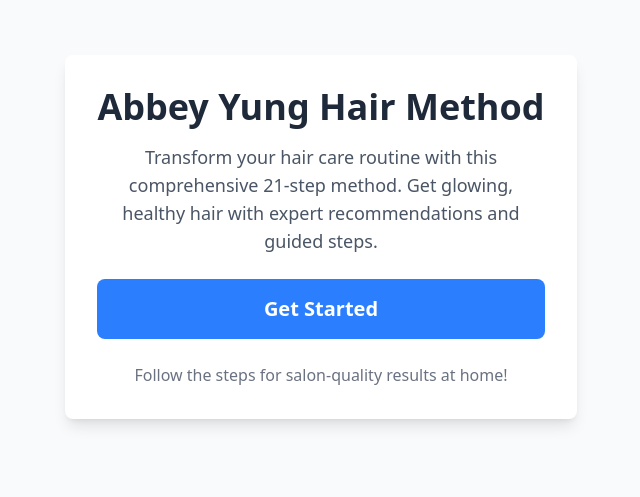
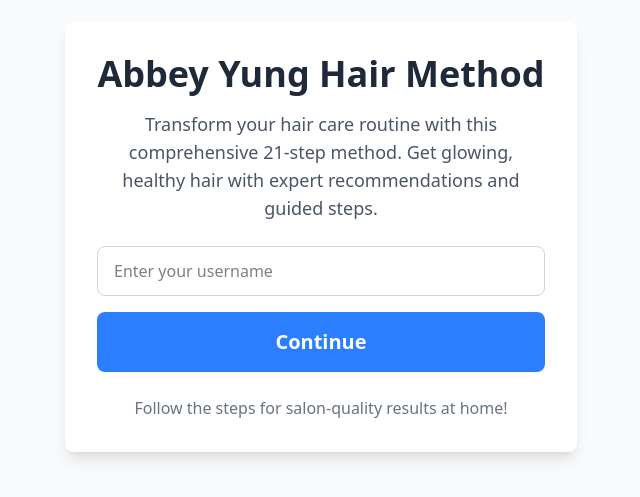
Before and after one commit to emilieschario/abbey-yung-hair, a Next.js app: page / in a window 1280 px wide. Shown: the part 163-660 px from the top of the page, without its empty margins (319-959 px from the left). Built offline with nearby package versions, Linux system fonts and the light colour scheme.

Commit message:
feat: add username input functionality to the app

```diff
--- a/src/app/page.tsx
+++ b/src/app/page.tsx
@@ -11,17 +11,32 @@ export default function Home() {
   const [currentStepIndex, setCurrentStepIndex] = useState(0);
   const [sessions, setSessions] = useState<Session[]>([]);
   const [currentSession, setCurrentSession] = useState<StepRecord[]>([]);
+  const [username, setUsername] = useState<string>('');
+  const [usernameEntered, setUsernameEntered] = useState(false);
 
   useEffect(() => {
     const stored = localStorage.getItem('hairCareSessions');
     if (stored) {
       setSessions(JSON.parse(stored));
     }
+    const storedUsername = localStorage.getItem('hairCareUsername');
+    if (storedUsername) {
+      setUsername(storedUsername);
+      setUsernameEntered(true);
+    }
   }, []);
 
   const saveSessions = (newSessions: Session[]) => {
     setSessions(newSessions);
     localStorage.setItem('hairCareSessions', JSON.stringify(newSessions));
+  };
+
+  const handleUsernameSubmit = (e: React.FormEvent) => {
+    e.preventDefault();
+    if (username.trim()) {
+      localStorage.setItem('hairCareUsername', username);
+      setUsernameEntered(true);
+    }
   };
 
   const handleStepChoice = useCallback((stepId: number, performed: boolean) => {
@@ -36,6 +51,10 @@ export default function Home() {
   }, []);
 
   const handleStart = () => {
+    if (!usernameEntered) {
+      alert('Please enter your username first!');
+      return;
+    }
     setIsStarted(true);
     setCurrentStepIndex(0);
     setCurrentSession([]);
@@ -120,6 +139,41 @@ export default function Home() {
       );
     }
 
+    if (!usernameEntered) {
+      return (
+        <div className="min-h-screen bg-gray-50 flex flex-col items-center justify-center p-6">
+          <div className="bg-white rounded-lg shadow-lg max-w-lg w-full p-8 text-center">
+            <h1 className="text-4xl font-bold text-gray-800 mb-4">Abbey Yung Hair Method</h1>
+            <p className="text-gray-600 text-lg mb-6">
+              Transform your hair care routine with this comprehensive 21-step method.
+              Get glowing, healthy hair with expert recommendations and guided steps.
+            </p>
+            <div className="space-y-4">
+              <form onSubmit={handleUsernameSubmit} className="space-y-4">
+                <input
+                  type="text"
+                  value={username}
+                  onChange={(e) => setUsername(e.target.value)}
+                  placeholder="Enter your username"
+                  className="w-full px-4 py-3 border border-gray-300 rounded-lg focus:ring-2 focus:ring-blue-500 focus:border-transparent"
+                  required
+                />
+                <button
+                  type="submit"
+                  className="bg-blue-500 text-white text-xl px-8 py-4 rounded-lg font-semibold hover:bg-blue-600 transition-colors w-full"
+                >
+                  Continue
+                </button>
+              </form>
+            </div>
+            <div className="mt-6 text-gray-500">
+              Follow the steps for salon-quality results at home!
+            </div>
+          </div>
+        </div>
+      );
+    }
+
     return (
       <div className="min-h-screen bg-gray-50 flex flex-col items-center justify-center p-6">
         <div className="bg-white rounded-lg shadow-lg max-w-lg w-full p-8 text-center">
@@ -145,7 +199,7 @@ export default function Home() {
             )}
           </div>
           <div className="mt-6 text-gray-500">
-            Follow the steps for salon-quality results at home!
+            Welcome, {username}! Follow the steps for salon-quality results at home!
           </div>
         </div>
       </div>
```
